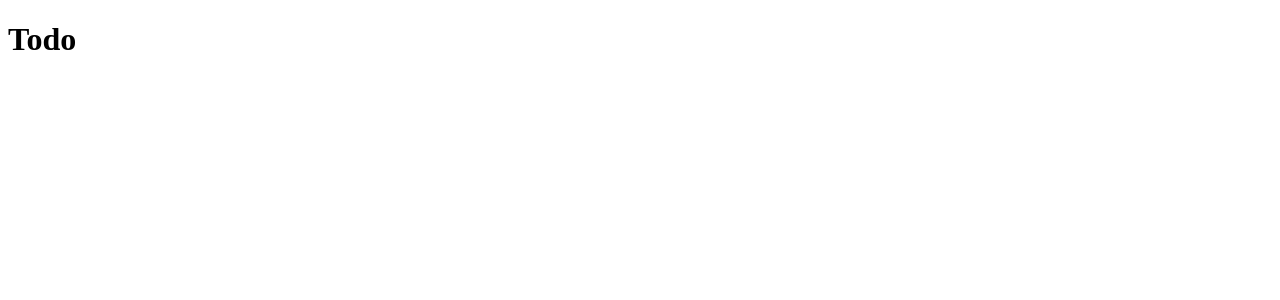
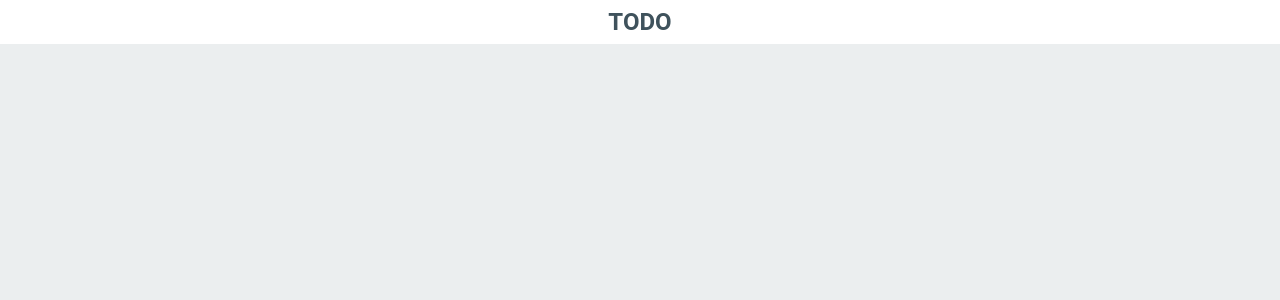
Before and after one commit to dantorval-us/todo, an Angular app: page / in a window 1280 px wide. Shown: the top 300 px of the page. Built offline with nearby package versions, Linux system fonts and the light colour scheme.

Commit message:
style/add global inicial

```diff
--- a/src/app/app.component.html
+++ b/src/app/app.component.html
@@ -1,3 +1,9 @@
-<h1>Todo</h1>
+<div class="container">
+  <header>
+    <h1>TODO</h1>
+  </header>
 
-<router-outlet />
+  <main>
+    <router-outlet />
+  </main>
+</div>
--- a/src/styles.css
+++ b/src/styles.css
@@ -1 +1,57 @@
-/* You can add global styles to this file, and also import other style files */
+:root {
+  --fondo: #ebeeef;
+  --primary-color: #3f525c;
+  --secondary-color: #4d7bb8;
+  --tertiary-color: #86aff0;
+  --quaternary-color: #dff1ff;
+  --quinary-color: #dba11c;
+  --danger-color: #c70000;
+}
+
+* {
+  box-sizing: border-box;
+}
+
+body {
+  font-family: Roboto, "Helvetica Neue", sans-serif;
+  margin: 0;
+  padding: 0;
+  display: flex;
+  justify-content: center;
+  align-items:  center;
+  height: 100vh;
+  background-color: var(--fondo);
+}
+
+header {
+  grid-area: header;
+  display: flex;
+  justify-content: center;
+  color: var(--primary-color);
+  background-color: white;
+
+  & h1 {
+    margin: 0;
+    padding: 0.5rem;
+    font-size: 1.5rem;
+    cursor: default;
+    user-select: none;
+  }
+}
+
+main {
+  grid-area: main;
+  padding-top: 10vh;
+  display: flex;
+  justify-content: center;
+}
+
+.container {
+  display: grid;
+  grid-template-rows: auto 1fr;
+  width: 100vw;
+  height: 100vh;
+  grid-template-areas:
+    "header"
+    "main";
+}
```
